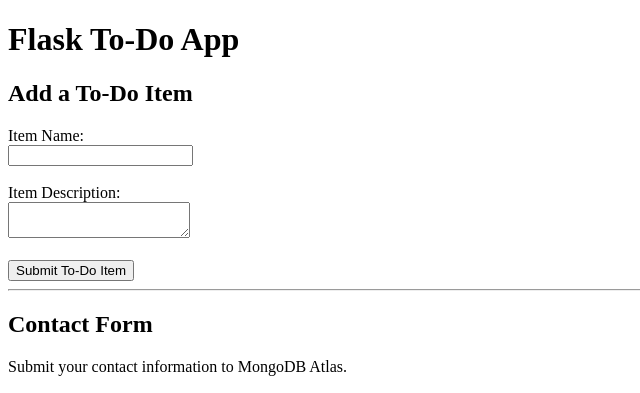
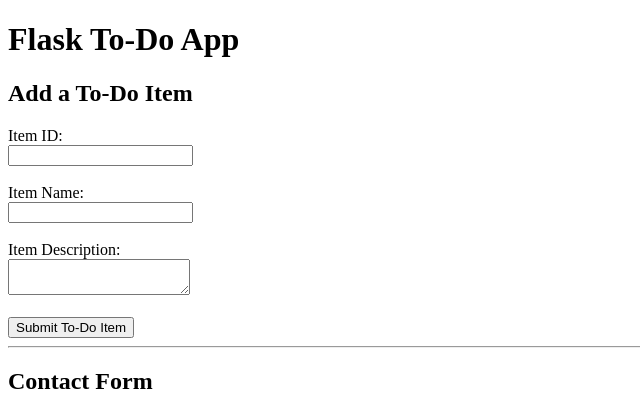
Before and after one commit to krishna-280792shinde/git-version-control, a Flask app: page / in a window 1280 px wide. Shown: the top 393 px of the page, without its empty margins (0-640 px from the left). Run offline with Flask 3, Linux system fonts and the light colour scheme.

Commit message:
Add Item ID field to To-Do form

```diff
--- a/templates/index.html
+++ b/templates/index.html
@@ -15,6 +15,10 @@
 
     <h2>Add a To-Do Item</h2>
     <form action="/submittodoitem" method="POST">
+        <label for="itemId">Item ID:</label><br>
+        <input type="text" id="itemId" name="itemId" required>
+        <br><br>
+
         <label for="itemName">Item Name:</label><br>
         <input type="text" id="itemName" name="itemName" required>
         <br><br>
```
